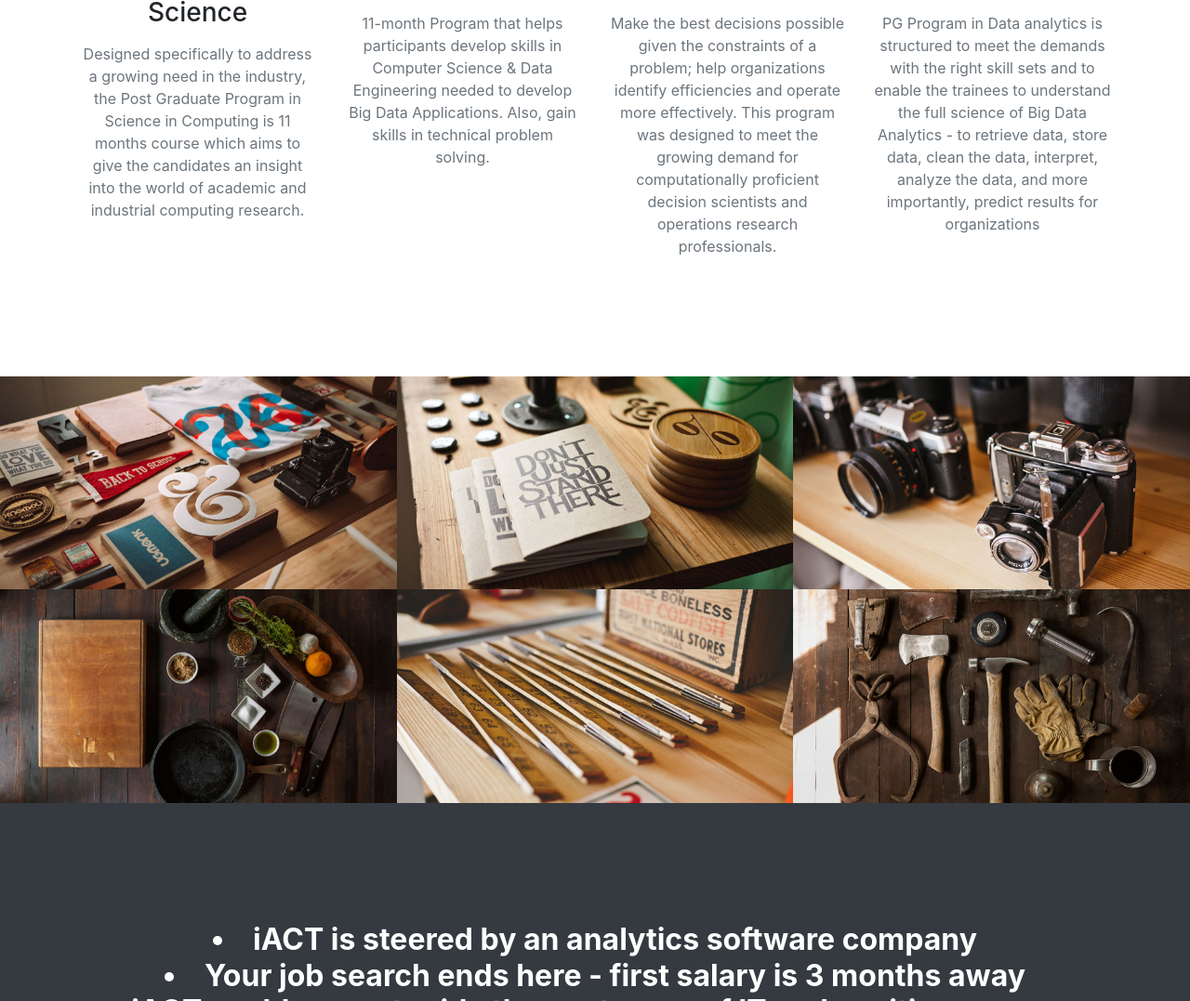
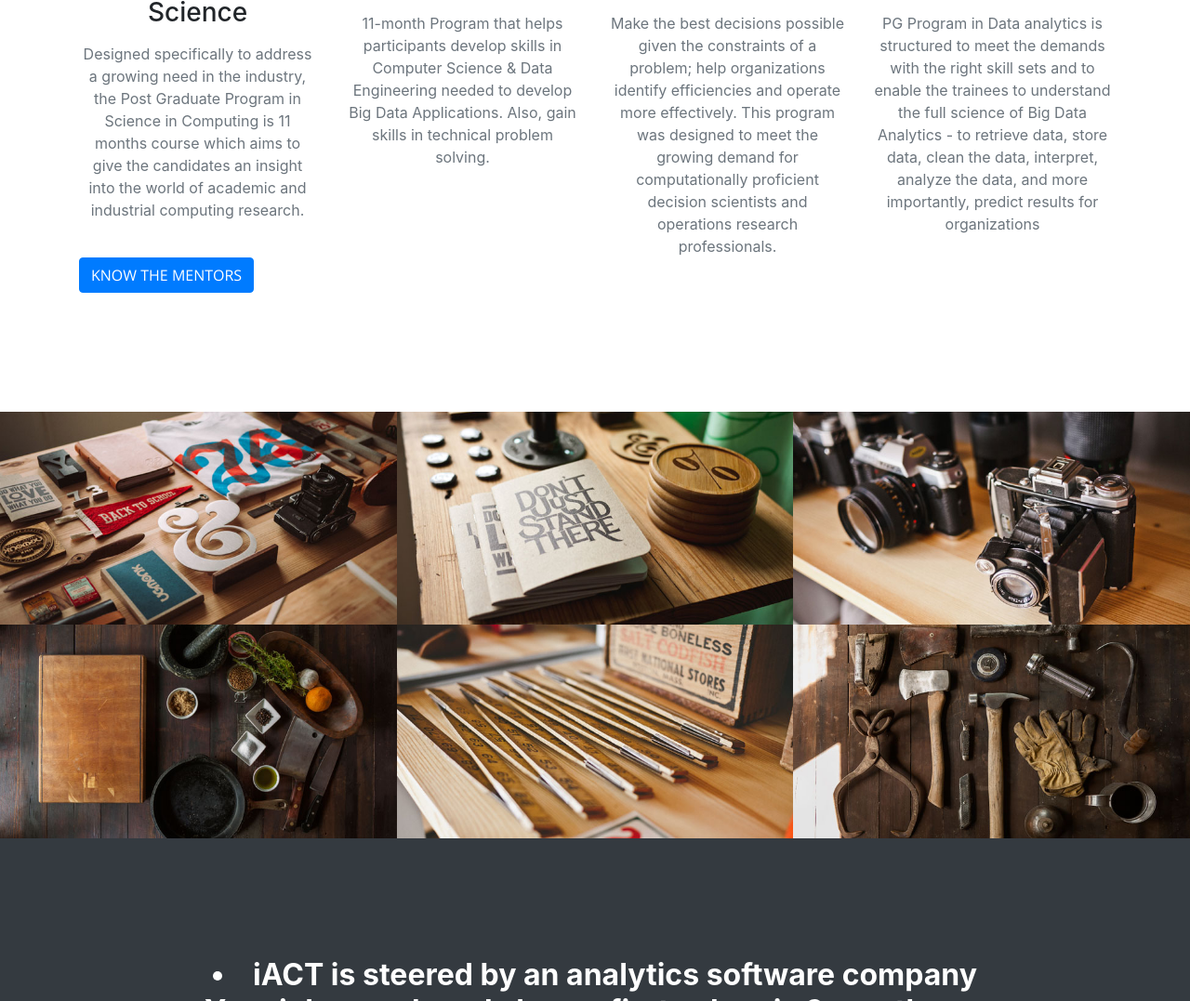
Before and after one commit to lnarasim/lnarasim_iact.github.io, a website with bundled scripts: page index.html in a window 1280 px wide. Shown: the part 1784-2861 px from the top of the page at 93% size. Built offline with nearby package versions, Linux system fonts and the light colour scheme.

Commit message:
updated mentors

```diff
--- a/index.html
+++ b/index.html
@@ -143,6 +143,7 @@
             </div>
           </div>
         </div>
+		<a class="btn btn-primary btn-xl js-scroll-trigger" href="#mentors">Know the mentors</a>
       </div>
     </section>
 
```
